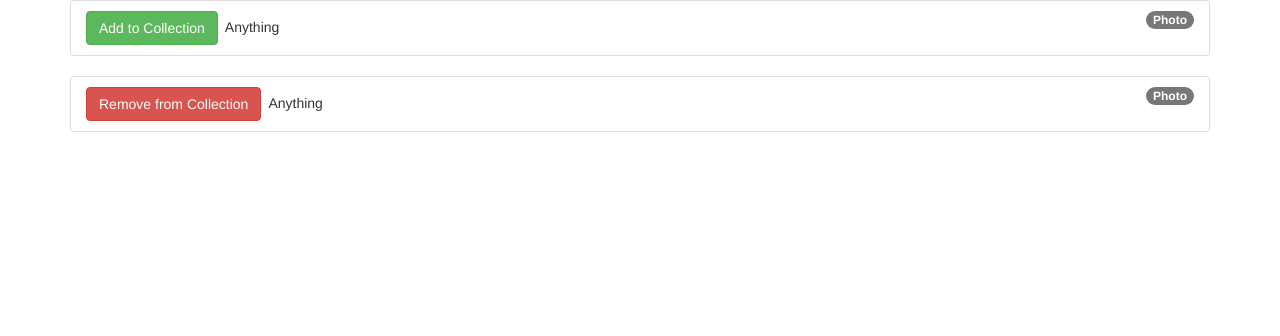
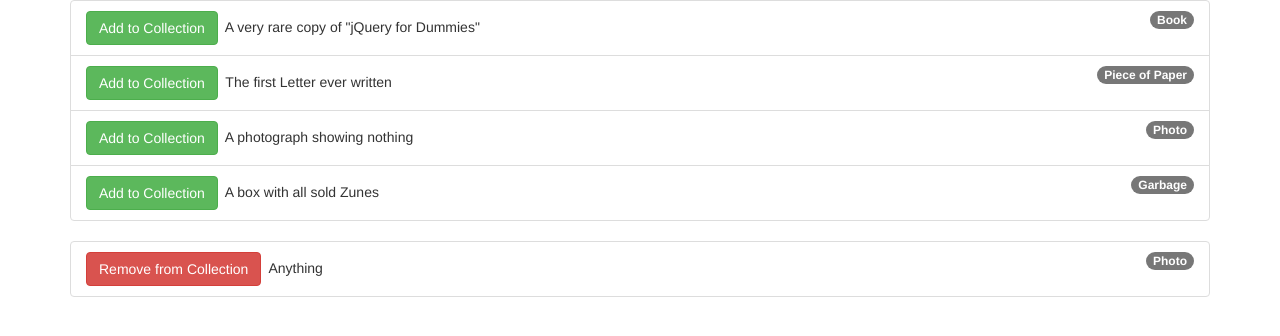
Before and after one commit to Jun711/Angular2Practice, an Angular app: page / in a window 1280 px wide. Shown: the top 336 px of the page. Built offline with nearby package versions, Linux system fonts and the light colour scheme.

Commit message:
Adding a list and event handler

```diff
--- a/src/app/market/market.component.html
+++ b/src/app/market/market.component.html
@@ -1,10 +1,10 @@
 <div class="row">
 	<div class="col-xs-12">
 		<ul class="list-group">
-			<li class="list-group-item">
-				<span class="badge">Photo</span>
-				<button class="btn btn-success">Add to Collection</button>&nbsp;
-				Anything
+			<li class="list-group-item" *ngFor="let item of collectables">
+				<span class="badge">{{ item.type }}</span>
+				<button class="btn btn-success" (click)="onAddToCollection()">Add to Collection</button>&nbsp;
+				 {{ item.description }}
 			</li>
 		</ul>
 	</div>
--- a/src/app/market/market.component.ts
+++ b/src/app/market/market.component.ts
@@ -6,10 +6,20 @@
   styleUrls: ['./market.component.css']
 })
 export class MarketComponent implements OnInit {
+	collectables = [
+		{description: 'A very rare copy of "jQuery for Dummies"', type: 'Book'},
+	    {description: 'The first Letter ever written', type: 'Piece of Paper'},
+	    {description: 'A photograph showing nothing', type: 'Photo'},
+	    {description: 'A box with all sold Zunes', type: 'Garbage'}
+	]
 
-  constructor() { }
+	constructor() { }
 
-  ngOnInit() {
-  }
+	onAddToCollection() {
+	    alert('Hello!');
+	}
+
+	ngOnInit() {
+	}
 
 }
```
